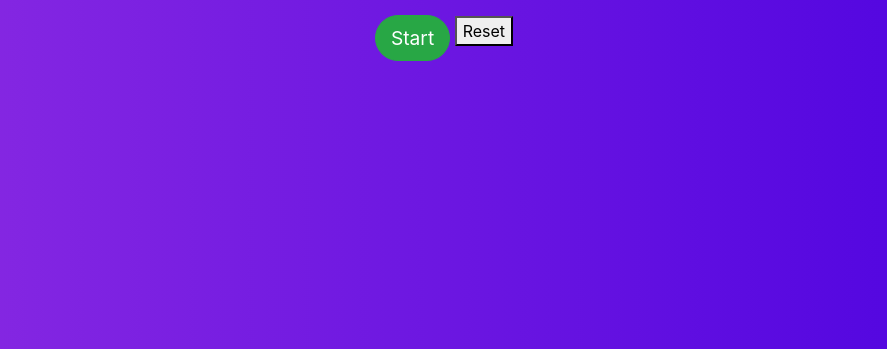
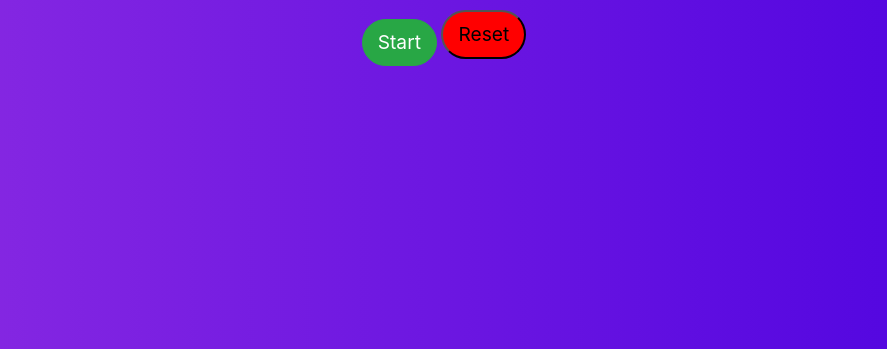
Before and after one commit to NishantChandel7/stopwatch, a plain HTML site: page index.html in a window 1280 px wide. Shown: the part 451-800 px from the top of the page, without its empty margins (196-1083 px from the left). Drawn offline with nearby package versions, Linux system fonts and the light colour scheme.

Commit message:
Update stopwatch.css

```diff
--- a/stopwatch.css
+++ b/stopwatch.css
@@ -32,6 +32,14 @@ body {
     font-size: 1.2em;
     transition: background-color 0.3s, border-color 0.3s, color 0.3s;
   }
+  #rstBtn{
+    margin-top: 10px;
+    padding: 8px 15px;
+    border-radius: 25px;
+    font-size: 1.2em;
+    transition: background-color 0.3s, border-color 0.3s, color 0.3s;
+    background-color: red;
+  }
 
   /* Style for the "Start" state */
   #startStopButton.btn-primary {
```
